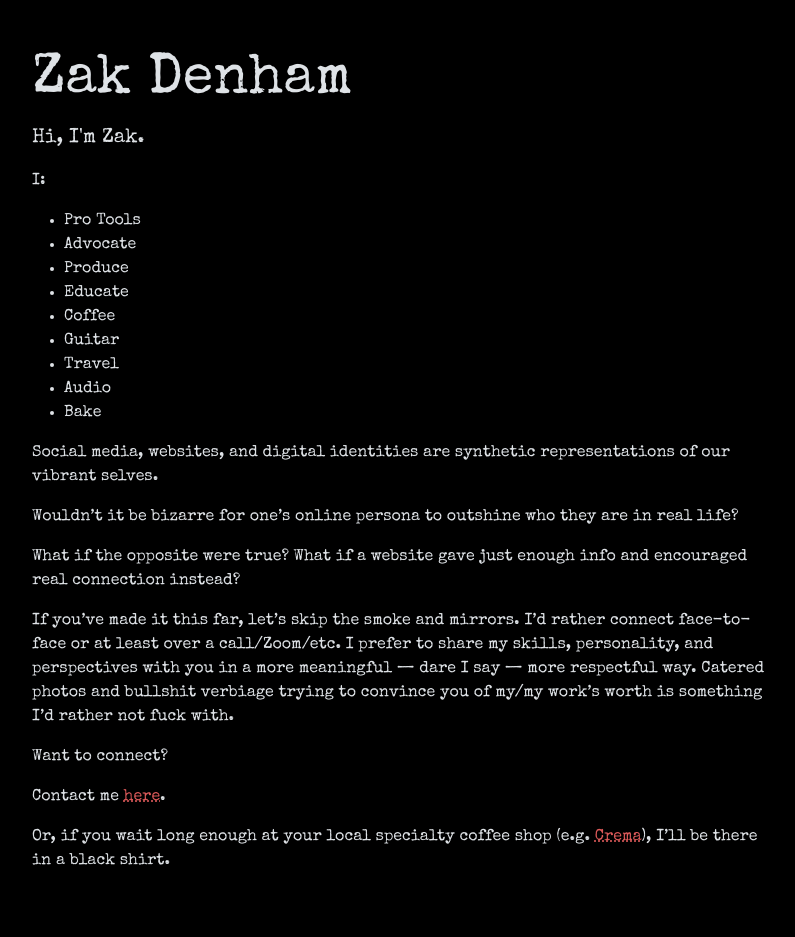
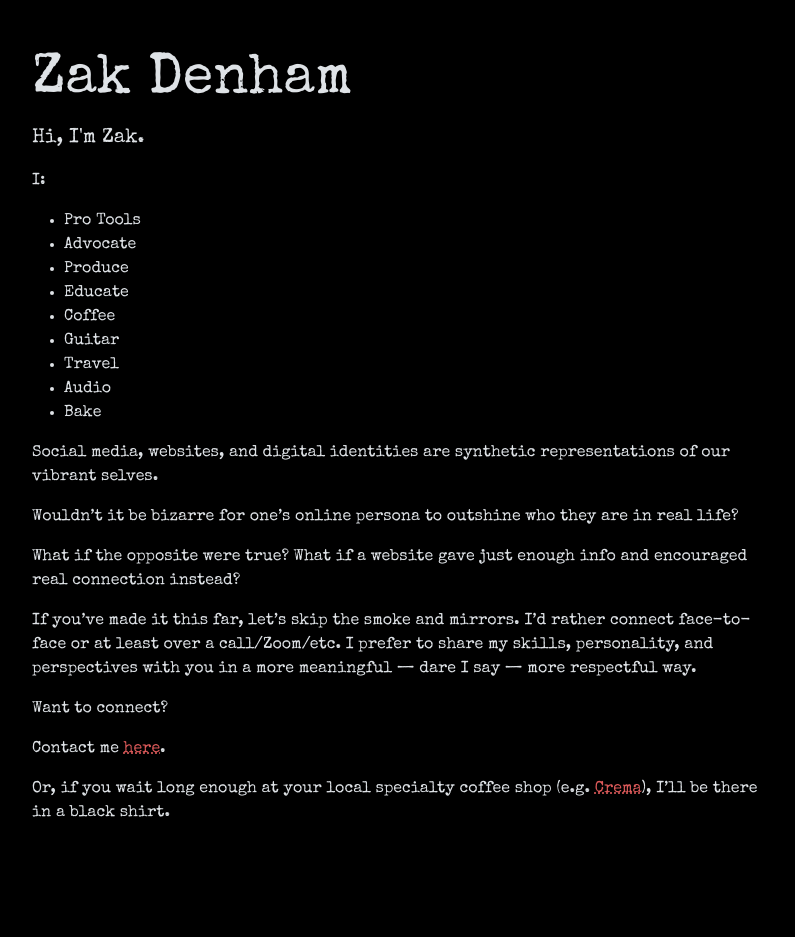
Before and after one commit to zakdenham/zakdenham.github.io, a Jekyll site: the page built from index.md, in a window 1280 px wide. Shown: the whole page, without its empty margins (240-1035 px from the left). Built offline with Jekyll 4.4.1, drawn with Linux system fonts in a browser that asks for light colours; after the commit the page ends 900 px from its top, so only the background shows below that.

Commit message:
Update index.md

```diff
--- a/index.md
+++ b/index.md
@@ -23,7 +23,7 @@ Wouldn't it be bizarre for one's online persona to outshine who they are in real
 
 What if the opposite were true? What if a website gave just enough info and encouraged real connection instead?
 
-If you’ve made it this far, let’s skip the smoke and mirrors. I’d rather connect face-to-face or at least over a call/Zoom/etc. I prefer to share my skills, personality, and perspectives with you in a more meaningful --- dare I say --- more respectful way. Catered photos and bullshit verbiage trying to convince you of my/my work's worth is something I'd rather not fuck with.
+If you’ve made it this far, let’s skip the smoke and mirrors. I’d rather connect face-to-face or at least over a call/Zoom/etc. I prefer to share my skills, personality, and perspectives with you in a more meaningful --- dare I say --- more respectful way.
 
 Want to connect?
 
```
